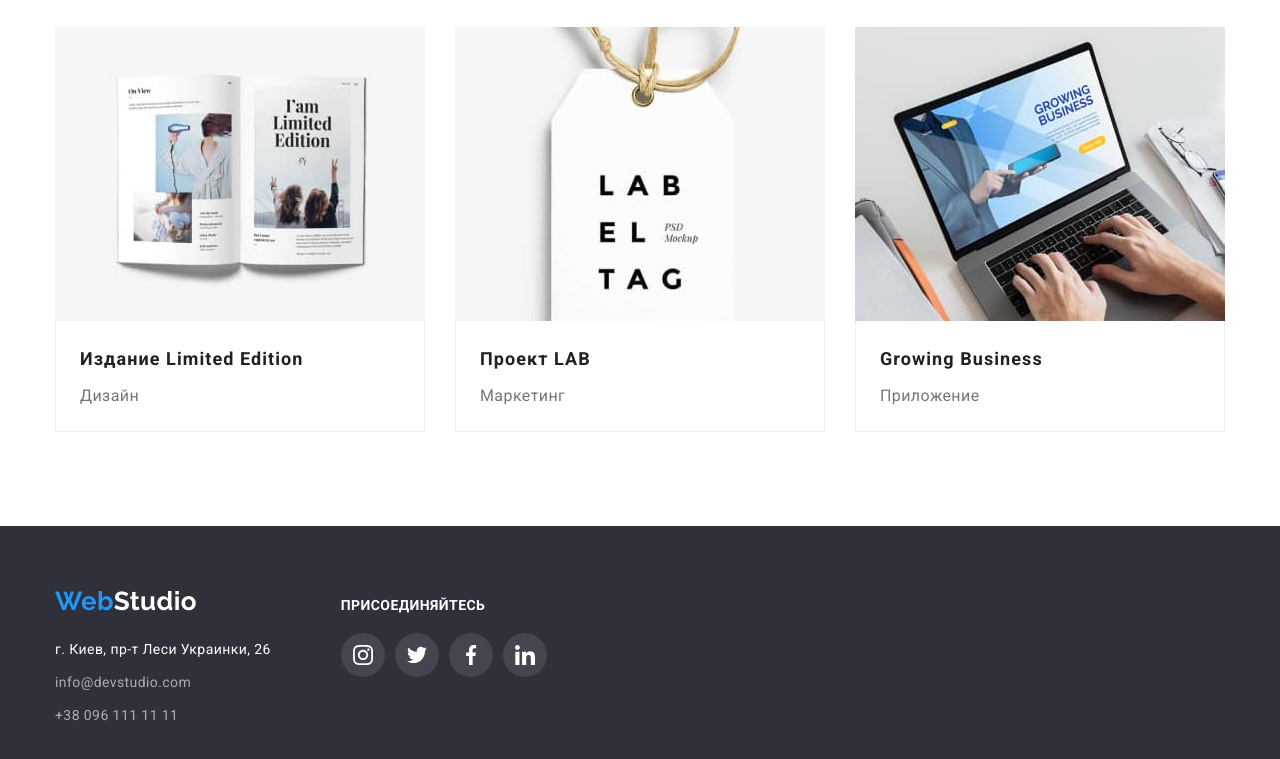
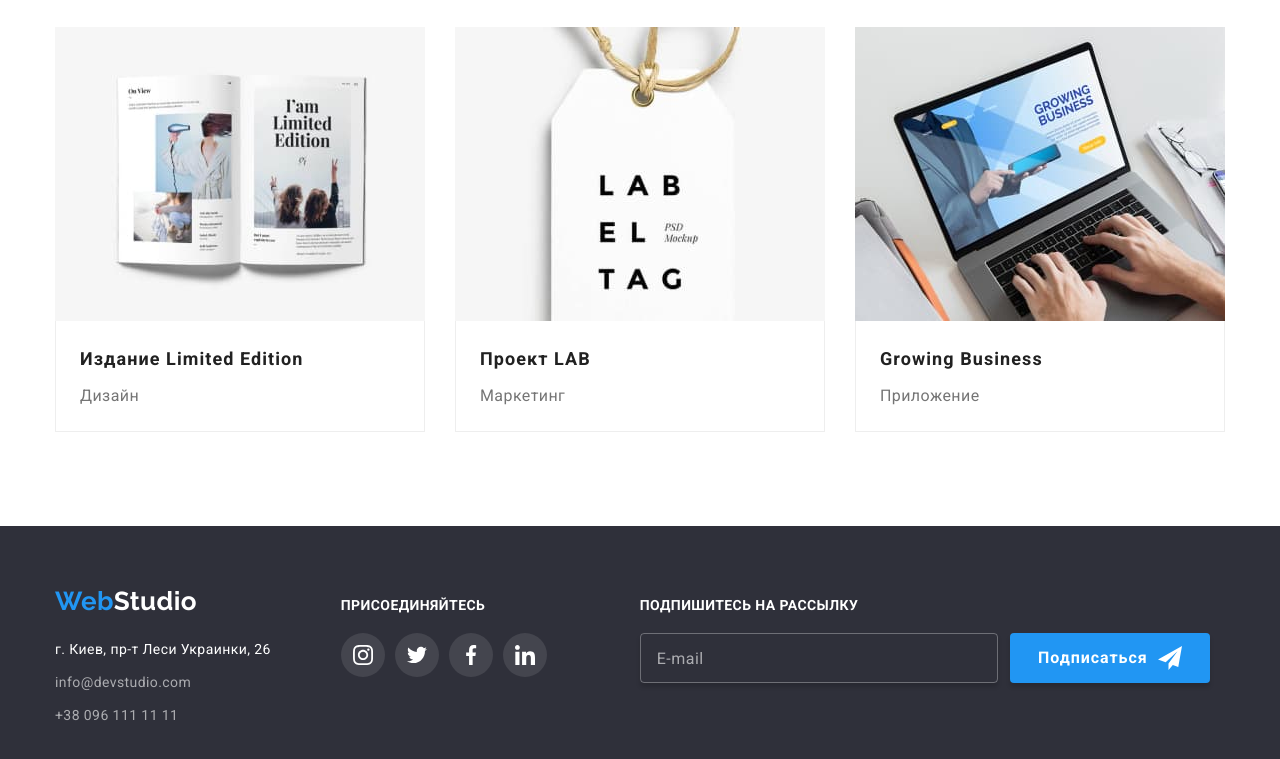
Before and after one commit to lexk87/goit-markup-hw-06, a plain HTML site: page portfolio.html in a window 1280 px wide. Shown: the part 1106-1865 px from the top of the page. Drawn offline with nearby package versions, Linux system fonts and the light colour scheme.

Commit message:
Добавляет разметку и стили формы в футере

```diff
--- a/css/styles.css
+++ b/css/styles.css
@@ -252,7 +252,7 @@ img {
 
 .hero-btn {
     background-color: var(--accent-color);
-    padding: 10px 32px;
+    padding: 10px;
     box-shadow: 0px 4px 4px rgba(0, 0, 0, 0.15);
     border-radius: 4px;
     font-weight: 700;
@@ -261,6 +261,7 @@ img {
     letter-spacing: 0.06em;
     color: var(--btn-primary-text-color);
     min-width: 200px;
+    min-height: 50px;
     transition: background-color var(--transition-const);
 }
 
@@ -501,6 +502,10 @@ img {
     color: var(--accent-color);
 }
 
+.footer-icon-box {
+    margin-right: 93px;
+}
+
 .footer-icon-title {
     font-weight: 700;
     line-height: calc(16 / 14);
@@ -535,6 +540,54 @@ img {
 
 .footer-icon {
     fill: var(--footer-primary-text-color);
+}
+
+.footer-form-submit-box {
+    display: flex;
+    align-items: center;
+}
+
+.footer-form-input {
+    width: 358px;
+    height: 50px;
+    background-color: transparent;
+    border: 1px solid rgba(255, 255, 255, 0.3);
+    border-radius: 4px;
+    box-shadow: 0px 4px 4px rgba(0, 0, 0, 0.15);
+    padding: 0 16px;
+    cursor: pointer;
+    font-size: 16px;
+    line-height: calc(20 / 16);
+    letter-spacing: 0.03em;
+    color: var(--footer-primary-text-color);
+    transition: border var(--transition-const);
+    margin-right: 12px;
+}
+
+.footer-form-input::placeholder {
+    font-size: 16px;
+    line-height: calc(20 / 16);
+    letter-spacing: 0.03em;
+    color: rgba(255, 255, 255, 0.6);
+}
+
+.footer-form-input:focus {
+    outline: none;
+    border: 1px solid var(--footer-primary-text-color);
+}
+
+.footer-form-btn {
+    display: flex;
+    justify-content: center;
+    align-items: center;
+}
+
+.footer-form-btn-text {
+    margin-right: 10px;
+}
+
+.footer-form-btn-icon {
+    fill: currentColor;
 }
 
 /* Основной контент страницы portfolio */
--- a/portfolio.html
+++ b/portfolio.html
@@ -279,6 +279,20 @@
                     </li>
                 </ul>
             </div>
+            <div class="footer-form-box">
+                <form class="footer-form">
+                    <p class="footer-form-title footer-icon-title">Подпишитесь на рассылку</p>
+                    <div class="footer-form-submit-box">
+                        <input type="email" name="user-email" class="footer-form-input" placeholder="E-mail" required>
+                        <button class="btn hero-btn footer-form-btn" type="submit">
+                            <span class="footer-form-btn-text">Подписаться</span>
+                            <svg class="footer-form-btn-icon" width="24" height="24">
+                                <use href="./images/icons.svg#icon-send-icon"></use>
+                            </svg>
+                        </button>
+                    </div>
+                </form>
+            </div>
         </div>
     </footer>
 
```
Also changed, not shown: index.html (+14 -0 lines).
